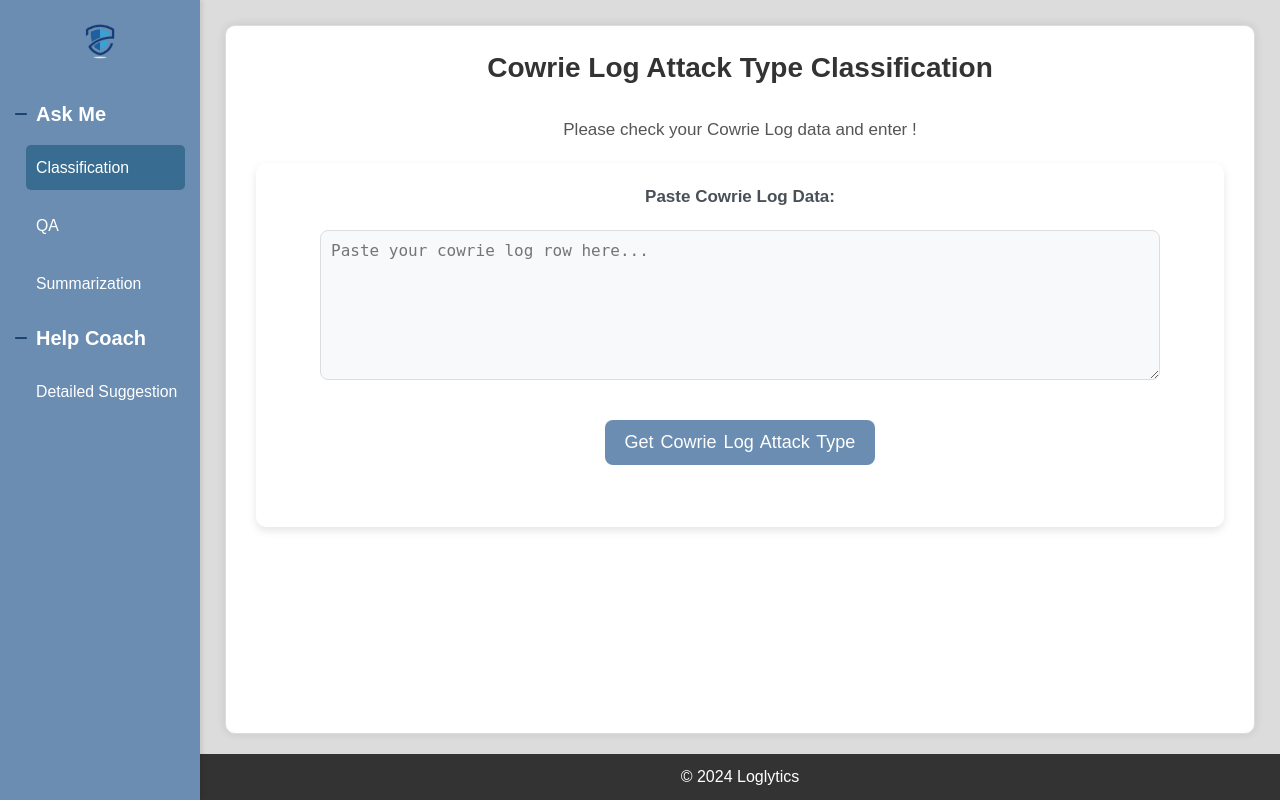
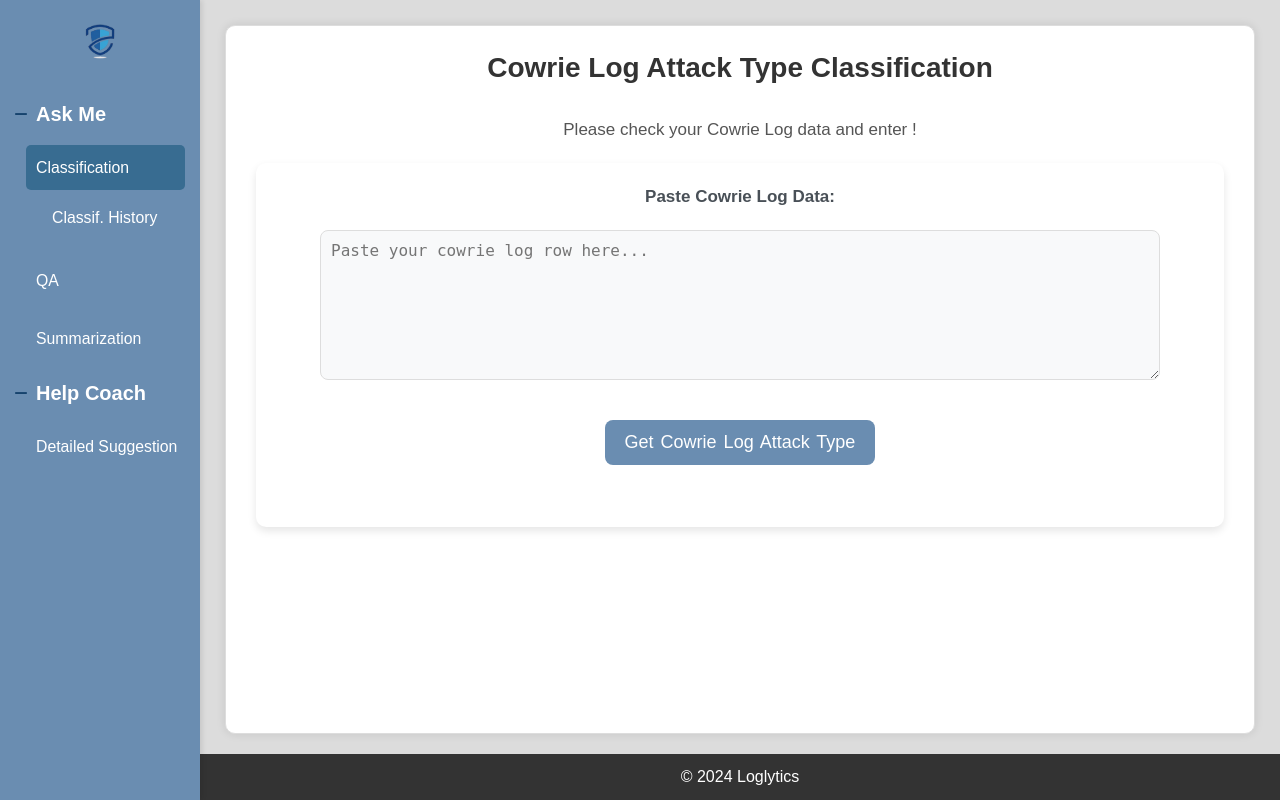
Before and after one commit to LuDanielPoyu/Cowrie-Log-Helper, a Django app: page /ask_me/classification/ in a window 1280 px wide. Run offline with Django 5.2, Linux system fonts and the light colour scheme.

Commit message:
寫了側邊欄但還沒寫隱藏和展開

```diff
--- a/cowrie_project/templates/layout2.html
+++ b/cowrie_project/templates/layout2.html
@@ -309,7 +309,16 @@
             <span>Ask Me</span>
         </div>
         <ul class="nav-links" id="nav-links-1">
-            <li><a href="{% url 'ask_me:classification' %}" class="{% if request.path == '/ask_me/classification/' %}active{% endif %}">Classification</a></li>
+            <li><a href="{% url 'ask_me:classification' %}" class="{% if request.path == '/ask_me/classification/' %}active{% endif %}">Classification</a>
+                <ul class="nav-links sub-links" id="classification-history-links">
+                    <li>
+                        <a href="{% url 'ask_me:cHistory' %}"
+                           class="{% if request.path == '/ask_me/cHistory/' %}active{% endif %}">
+                            Classif. History
+                        </a>
+                    </li>
+                </ul>
+            </li>
             <li><a href="{% url 'ask_me:qa' %}" class="{% if request.path == '/ask_me/qa/' %}active{% endif %}">QA</a></li>
             <li><a href="{% url 'ask_me:summary' %}" class="{% if request.path == '/ask_me/summary/' %}active{% endif %}">Summarization</a></li>
         </ul>
```
